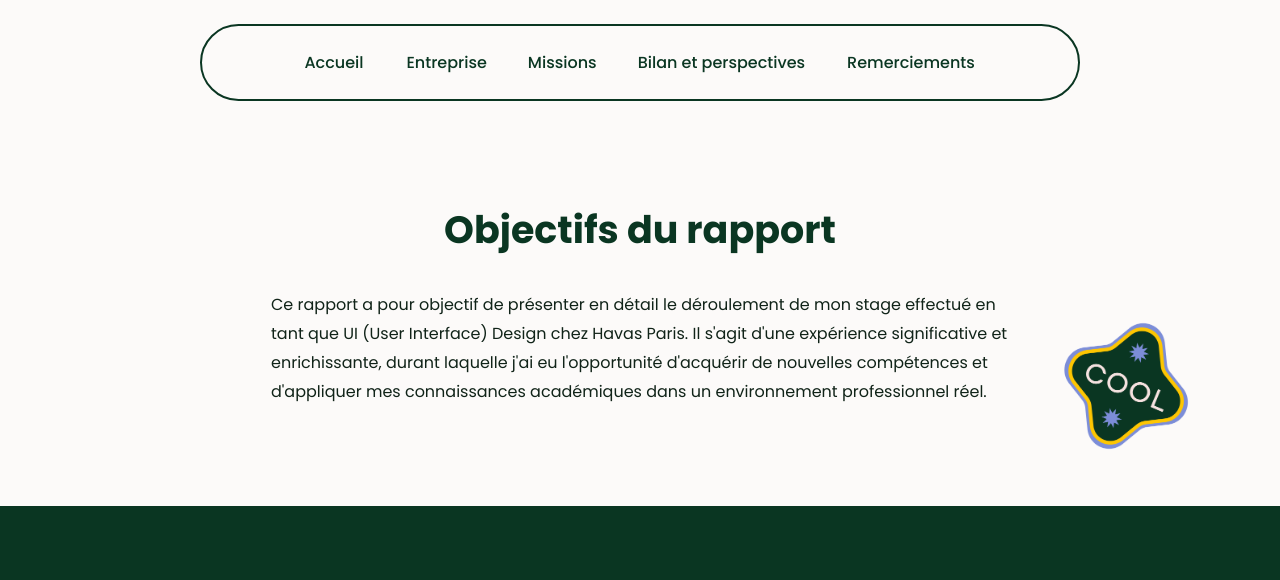
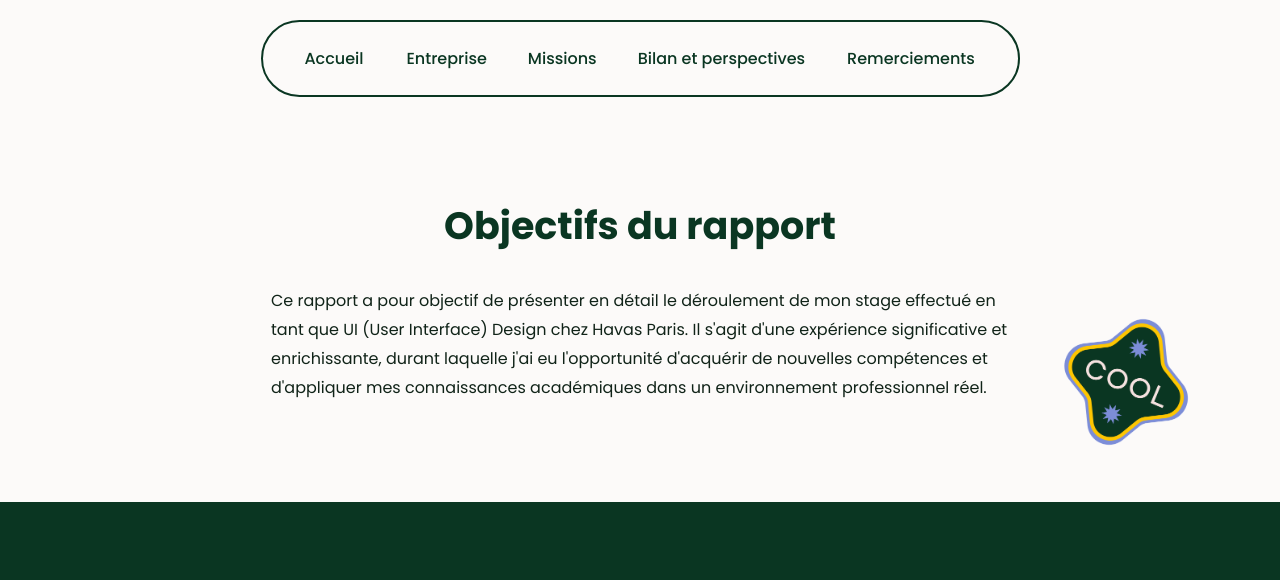
Before and after one commit to Eugenie98/eugenie.monier, a plain HTML site: page index.html in a window 1280 px wide. Shown: the top 580 px of the page. Drawn offline with nearby package versions, Linux system fonts and the light colour scheme.

Commit message:
change header size

```diff
--- a/style.css
+++ b/style.css
@@ -109,12 +109,17 @@ p{
 
   /* Header */
   header{
-    margin : 24px 200px 0px 200px;
+    margin : auto;
     display: flex;
     align-items: center;
     justify-content: center;
     border: 2px #0A3622 solid;
     border-radius: 40px;
+    width: 755px;
+  }
+
+  #myHeader{
+    margin-top: 20px;
   }
 
   .imgStickerHeader{
```
Also changed, not shown: 1 other file.
